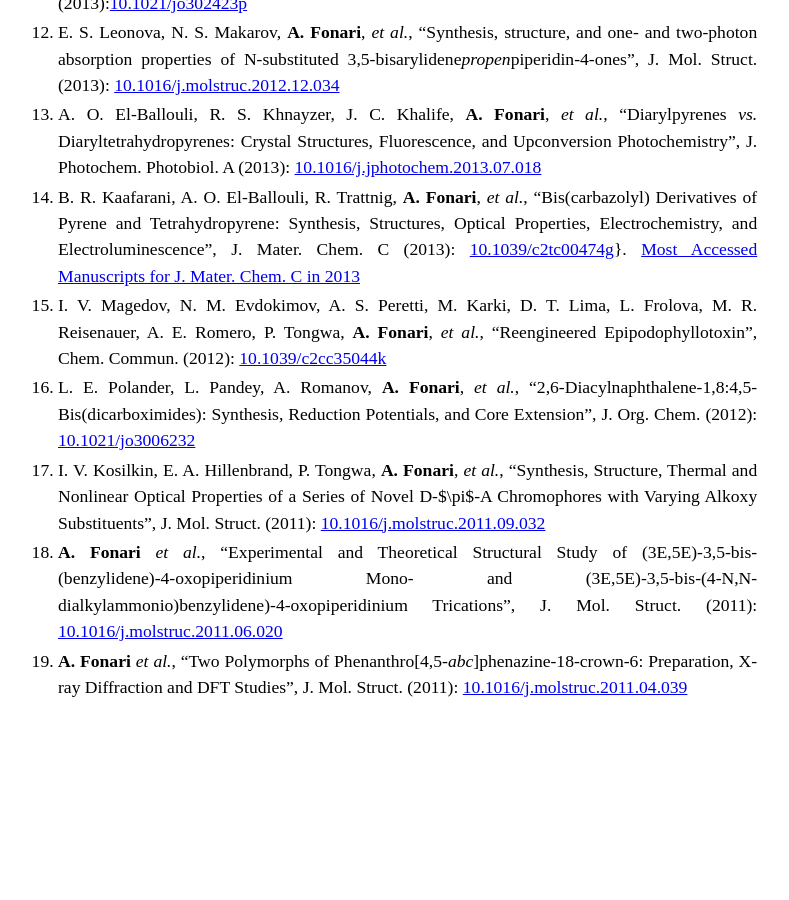
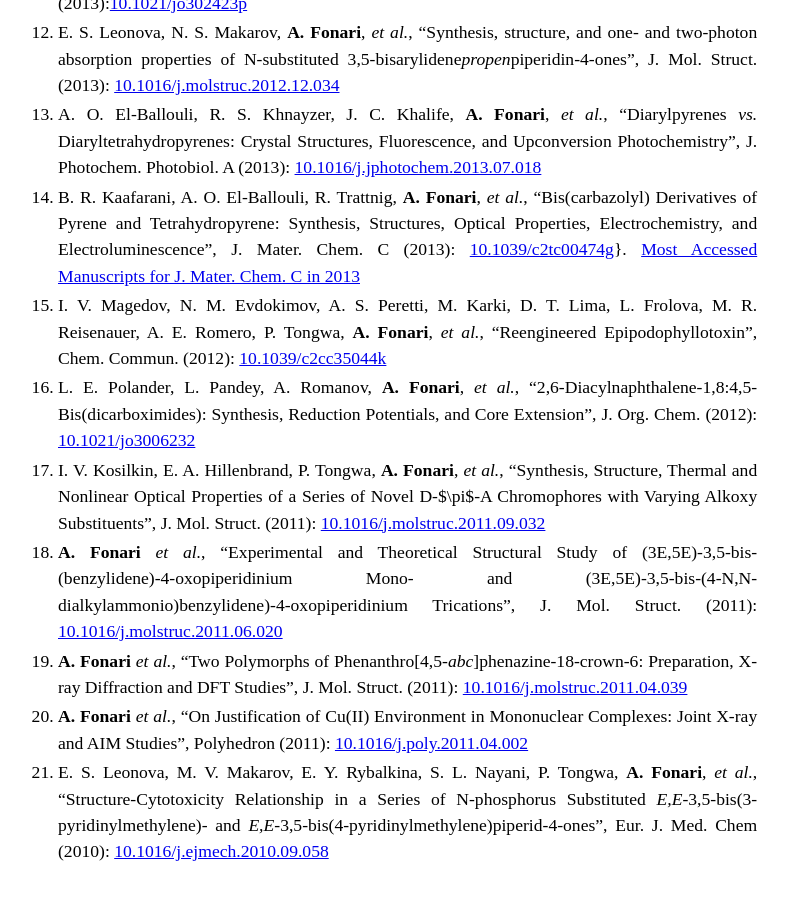
Before and after one commit to afonari/afonari.github.io, a Jekyll site: the page built from publications.md, in a window 1280 px wide and 900 px high, scrolled down 1068 px. Shown: the whole window, without its empty margins (70-859 px from the left). Built offline with Jekyll 4.4.1, drawn with Linux system fonts in a browser that asks for light colours; Markdown is read by kramdown in place of the engine named in the settings; before the commit the page ends 1804 px from its top, so only the background shows below that.

Commit message:
update publications

```diff
--- a/publications.md
+++ b/publications.md
@@ -44,3 +44,7 @@ Total: 21 peer-reviewed publications, cited 122 times, h-index is 6: [Google Sch
 1. **A. Fonari** *et al.*, &ldquo;Experimental and Theoretical Structural Study of (3E,5E)-3,5-bis-(benzylidene)-4-oxopiperidinium Mono- and (3E,5E)-3,5-bis-(4-N,N-dialkylammonio)benzylidene)-4-oxopiperidinium Trications&rdquo;, J. Mol. Struct. (2011): [10.1016/j.molstruc.2011.06.020](http://doi.org/10.1016/j.molstruc.2011.06.020)
 
 1. **A. Fonari** *et al.*, &ldquo;Two Polymorphs of Phenanthro[4,5-*abc*]phenazine-18-crown-6: Preparation, X-ray Diffraction and DFT Studies&rdquo;, J. Mol. Struct. (2011): [10.1016/j.molstruc.2011.04.039](http://doi.org/10.1016/j.molstruc.2011.04.039)
+
+1. **A. Fonari** *et al.*, &ldquo;On Justification of Cu(II) Environment in Mononuclear Complexes: Joint X-ray and AIM Studies&rdquo;, Polyhedron (2011): [10.1016/j.poly.2011.04.002](http://doi.org/10.1016/j.poly.2011.04.002)
+
+1. E. S. Leonova, M. V. Makarov, E. Y. Rybalkina, S. L. Nayani, P. Tongwa, **A. Fonari**, *et al.*, &ldquo;Structure-Cytotoxicity Relationship in a Series of N-phosphorus Substituted *E,E*-3,5-bis(3-pyridinylmethylene)- and *E,E*-3,5-bis(4-pyridinylmethylene)piperid-4-ones&rdquo;, Eur. J. Med. Chem (2010): [10.1016/j.ejmech.2010.09.058](http://doi.org/10.1016/j.ejmech.2010.09.058)
```
